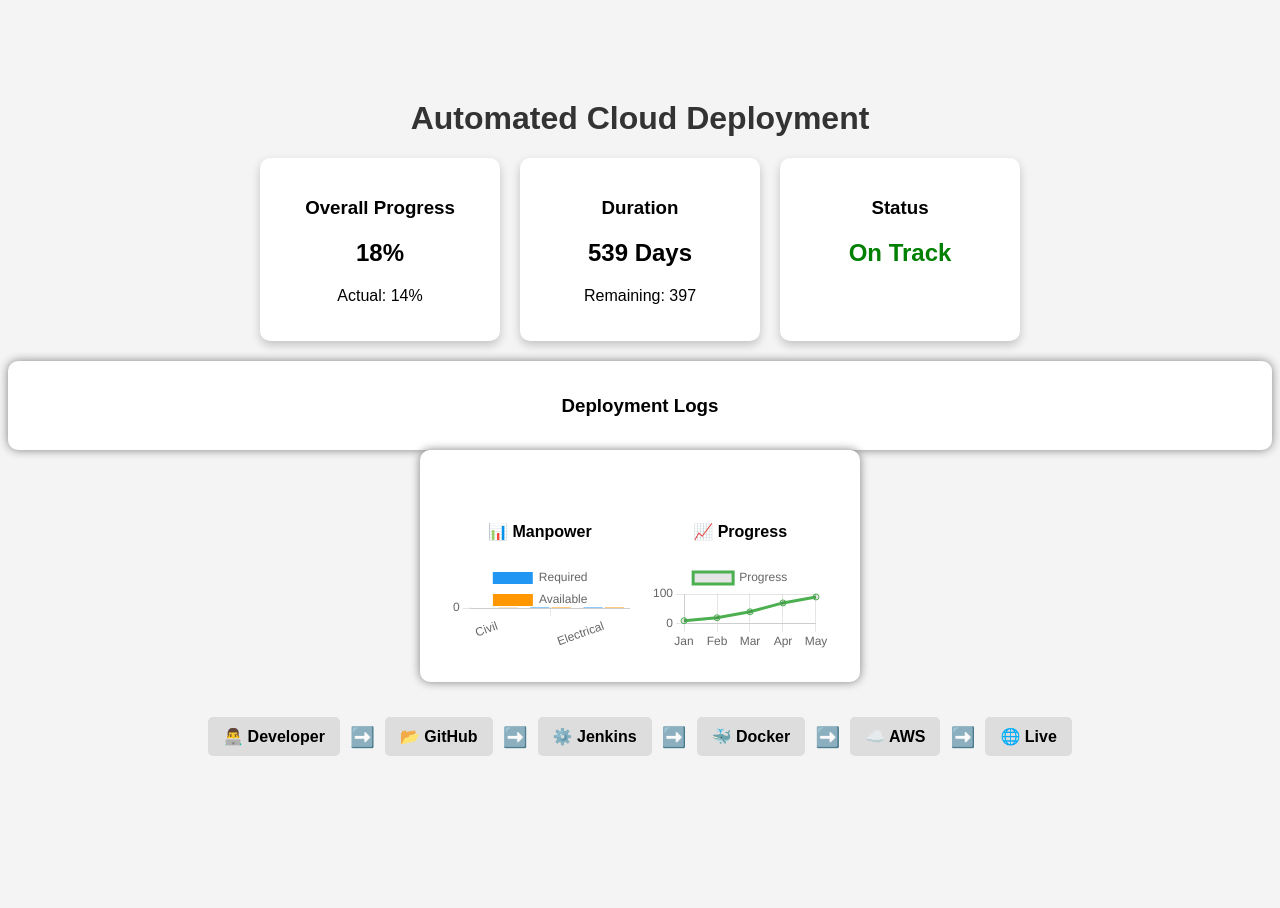
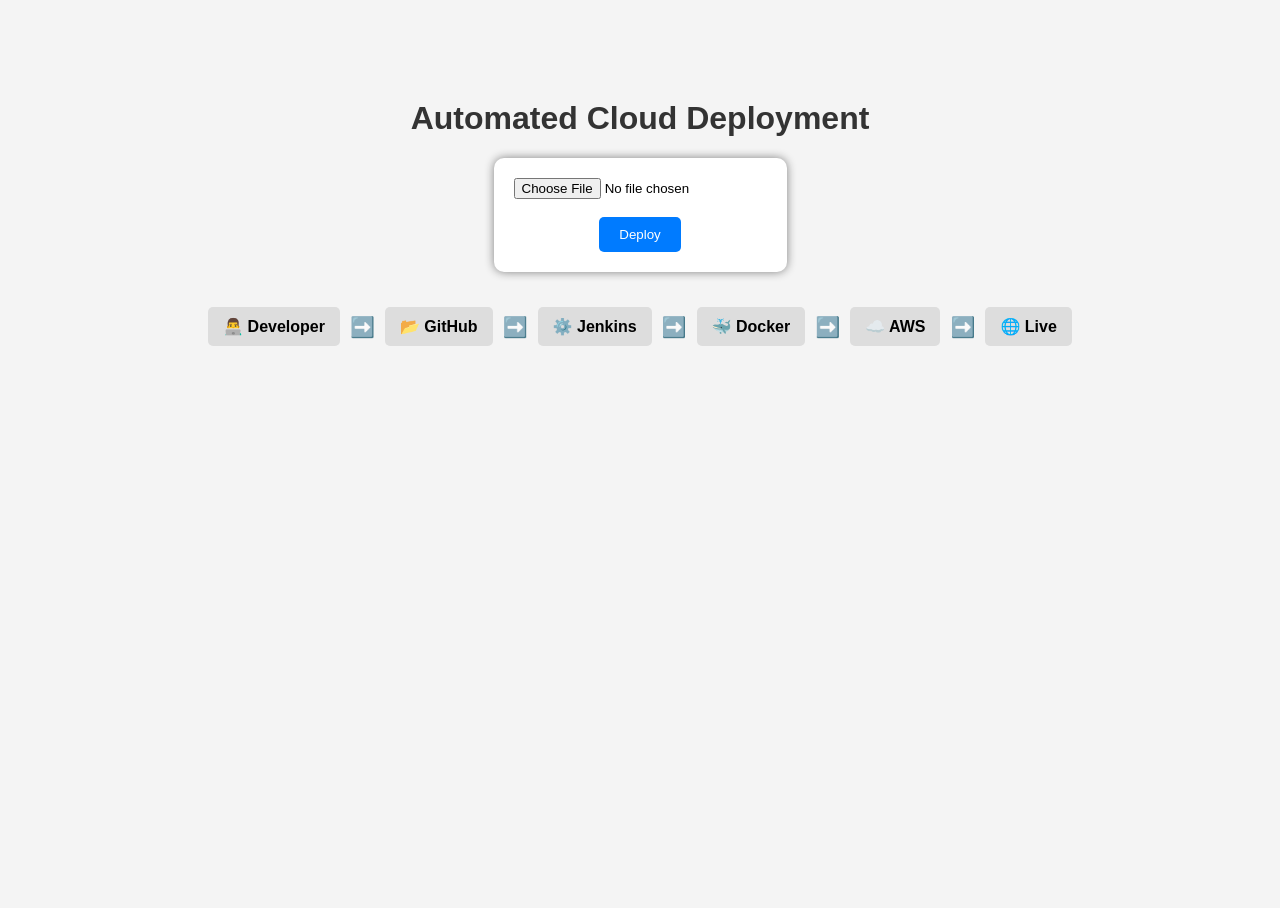
Before and after one commit to PunyaKP/cloud-deployment-system, a Flask app: page / in a window 1280 px wide. After the commit the page ends 346 px from the top, so only its background shows below. Run offline with Flask 3, Linux system fonts and the light colour scheme.

Commit message:
Auto deploy commit

```diff
--- a/app.py
+++ b/app.py
@@ -10,7 +10,7 @@ os.makedirs(UPLOAD_FOLDER, exist_ok=True)
 # Home page
 @app.route('/')
 def home():
-    return render_template("index.html", message="", logs="")
+    return render_template("index.html")
 
 # Deploy route
 @app.route('/deploy', methods=['POST'])
@@ -26,41 +26,28 @@ def deploy():
     file.save(filepath)
 
     try:
-            # Git commands
-            os.system("git add .")
-            os.system('git commit -m "Auto deploy commit"')
-            os.system("git push origin main")
+        # Git commands
+        os.system("git add .")
+        os.system('git commit -m "Auto deploy commit"')
+        os.system("git push origin main")
 
-             # Simulate pipeline
-            print("Code pushed to GitHub repository")
-            time.sleep(1)
+        # Simulate pipeline
+        print("Code pushed to GitHub repository")
+        time.sleep(1)
 
-            print("Running Jenkins CI/CD pipeline...")
-            time.sleep(1)
+        print("Running Jenkins CI/CD pipeline...")
+        time.sleep(1)
 
-            print("Building Docker image...")
-            time.sleep(1)
+        print("Building Docker image...")
+        time.sleep(1)
 
-            print("Deploying to AWS EC2...")
-            time.sleep(1)
+        print("Deploying to AWS EC2...")
+        time.sleep(1)
 
-            logs = [
-                "📁 File uploaded",
-                "📦 Code pushed to GitHub",
-                "⚙️ Jenkins pipeline started",
-                "🐳 Docker image built",
-                "☁️ Deployed to AWS",
-                "✅ Live successfully"
-            ]
-            return render_template(
-                "index.html",
-                message="🚀 Deployment Successful!",
-                logs=logs,
-                progress=100
-            )
+        return render_template("index.html", message="🚀 Deployment Successful! App is Live.")
 
     except Exception as e:
-            return f"Error occurred: {e}"
+        return f"Error occurred: {e}"
 
 if __name__ == "__main__":
     app.run(host="0.0.0.0", port=5000, debug=True)
--- a/templates/index.html
+++ b/templates/index.html
@@ -3,17 +3,6 @@
 <head>
     <title>Cloud Deployment</title>
     <style>
-        body {
-    overflow: hidden;
-    height: 100vh;
-}
-
-.main-container {
-    display: flex;
-    flex-direction: column;
-    justify-content: space-between;
-    height: 100vh;
-}
         body {
             font-family: Arial;
             text-align: center;
@@ -65,117 +54,24 @@
     background: #4CAF50;
     color: white;
 }
-.dashboard {
-    display: flex;
-    justify-content: center;
-    gap: 20px;
-    margin-top: 20px;
-}
-
-.box {
-    background: white;
-    padding: 20px;
-    border-radius: 10px;
-    width: 200px;
-    box-shadow: 0 4px 10px rgba(0,0,0,0.2);
-}
-
-.charts {
-    display: flex;
-    justify-content: center;
-    margin-top: 30px;
-    gap: 20px;
-}
-
-.chart-box {
-    background: white;
-    padding: 20px;
-    border-radius: 10px;
-    width: 400px;
-}
     </style>
 </head>
 <body>
 <div style="text-align:center; margin-top:50px;">
 
     <h1> Automated Cloud Deployment</h1>
-    <div class="dashboard">
 
-    <div class="box">
-        <h3>Overall Progress</h3>
-        <h2>18%</h2>
-        <p>Actual: 14%</p>
-    </div>
-
-    <div class="box">
-        <h3>Duration</h3>
-        <h2>539 Days</h2>
-        <p>Remaining: 397</p>
-    </div>
-
-    <div class="box">
-        <h3>Status</h3>
-        <h2 style="color:green;">On Track</h2>
-    </div>
-
-</div>
-    <p style="color: green; font-weight: bold;">
-    {{ message }}
-</p>
-
-<div style="margin-top:20px; background:#fff; padding:15px; border-radius:10px; box-shadow:0 0 10px gray;">
-    <h3>Deployment Logs</h3>
-    <pre>{{ logs }}</pre>
-</div>
 
     {% if message %}
         <p>{{ message }}</p>
     {% endif %}
-    {% if logs %}
-<div style="width:90%; margin:auto; margin-top:20px;">
-    <h3>📊 Deployment Dashboard</h3>
-
-    <!-- Progress Bar -->
-    <!-- Progress Bar -->
-<div style="background:#eee; border-radius:10px; overflow:hidden;">
-
-    <div id="progressBar"
-         style="width: {{ progress }}%;
-                height: 25px;
-                background: linear-gradient(to right, #4CAF50, #00c6ff);
-                color: white;
-                text-align: center;
-                line-height: 25px;">
-        {{ progress }}%
-    </div>
-
-</div>
-
-    <!-- Logs -->
-    <div style="background:white; padding:15px; margin-top:15px; border-radius:10px;">
-        {% for log in logs %}
-            <p>✔ {{log}}</p>
-        {% endfor %}
-    </div>
-</div>
-{% endif %}
 
     <form id="uploadForm" action="/deploy" method="POST" enctype="multipart/form-data">
-       <div style="display:flex; justify-content:space-around; margin-top:20px;">
+        <input type="file" name="file" required>
+        <br><br>
+        <button type="submit">Deploy</button>
+    </form>
 
-    <!-- BAR CHART -->
-    <div style="width:45%; background:white; padding:10px; border-radius:10px;">
-        <h4>📊 Manpower</h4>
-        <canvas id="barChart"></canvas>
-    </div>
-
-    <!-- LINE CHART -->
-    <div style="width:45%; background:white; padding:10px; border-radius:10px;">
-        <h4>📈 Progress</h4>
-        <canvas id="lineChart"></canvas>
-    </div>
-
-</div>
     <!-- Progress Bar -->
     <div id="progressContainer" style="display:none; margin-top:20px;">
         <p>Deploying...</p>
@@ -205,7 +101,6 @@
         <div class="step" id="step6">🌐 Live</div>
     </div>
 </div>
-<script src="https://cdn.jsdelivr.net/npm/chart.js"></script>
 
 <script>
 
@@ -231,53 +126,16 @@ document.getElementById("uploadForm").addEventListener("submit", function(event)
         }
     }, 200);
 });
+let steps = ["step1","step2","step3","step4","step5","step6"];
+
+let i = 0;
 function runPipeline() {
-    let steps = ["step1","step2","step3","step4","step5","step6"];
-    let i = 0;
-
-    function activateStep() {
-        if (i < steps.length) {
-            document.getElementById(steps[i]).classList.add("active");
-            i++;
-            setTimeout(activateStep, 500);
-        }
+    if (i < steps.length) {
+        document.getElementById(steps[i]).classList.add("active");
+        i++;
+        setTimeout(runPipeline, 800);
     }
-
-    activateStep();
 }
-// BAR CHART
-new Chart(document.getElementById("barChart"), {
-    type: "bar",
-    data: {
-        labels: ["Civil", "Mechanical", "Electrical"],
-        datasets: [
-            {
-                label: "Required",
-                data: [1078, 325, 50],
-                backgroundColor: "#2196F3"
-            },
-            {
-                label: "Available",
-                data: [690, 225, 20],
-                backgroundColor: "#FF9800"
-            }
-        ]
-    }
-});
-
-// LINE CHART
-new Chart(document.getElementById("lineChart"), {
-    type: "line",
-    data: {
-        labels: ["Jan", "Feb", "Mar", "Apr", "May"],
-        datasets: [{
-            label: "Progress",
-            data: [10, 20, 40, 70, 90],
-            borderColor: "#4CAF50",
-            fill: false
-        }]
-    }
-});
 
 </script>
 
```
